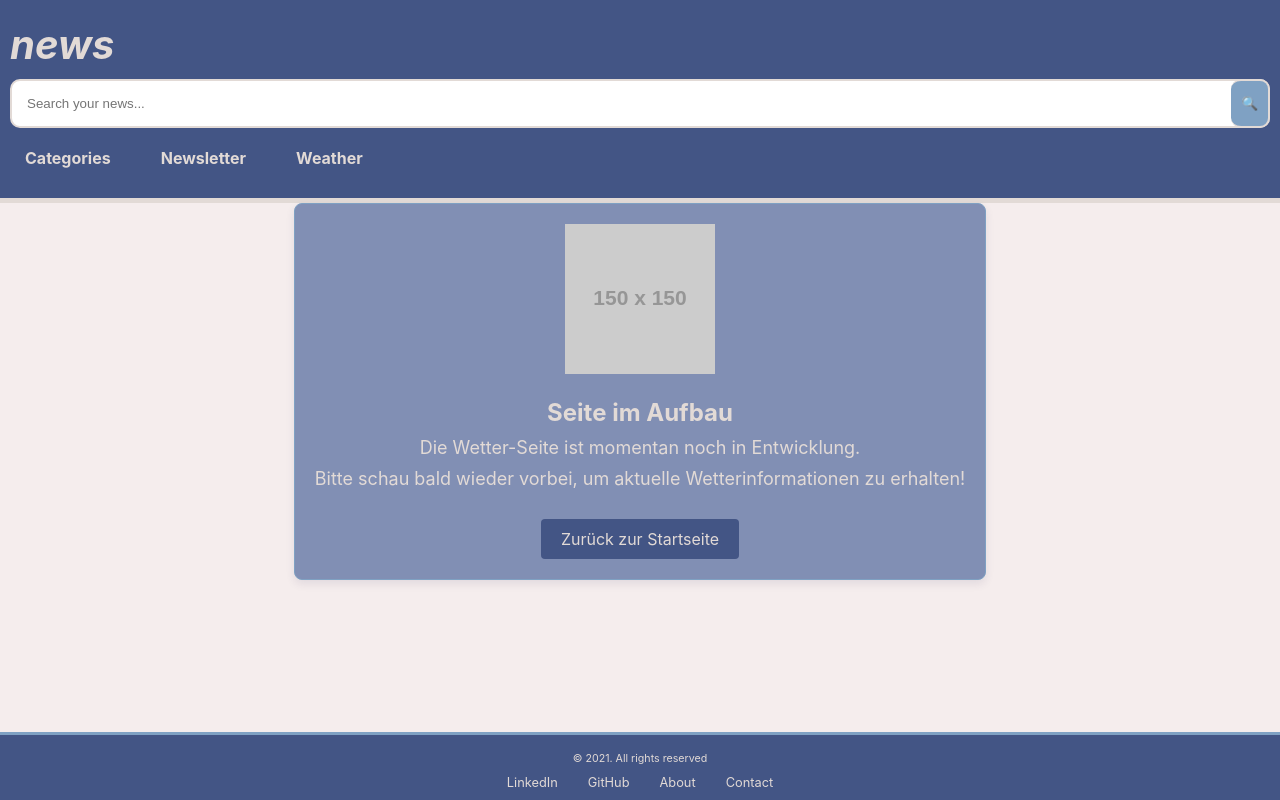
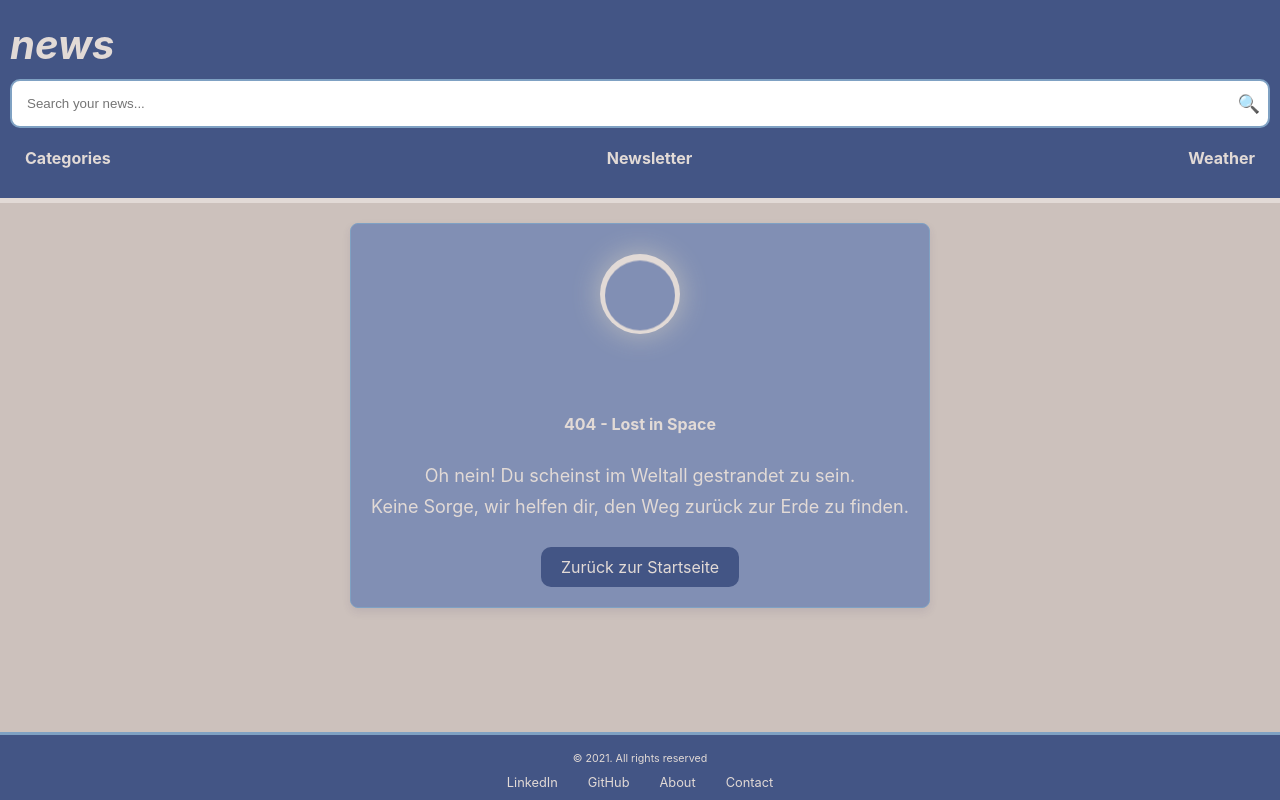
Before and after one commit to BeaCoden/context-news-api, a React (Create React App) app: page /weather in a window 1280 px wide. Built offline with nearby package versions, Linux system fonts and the light colour scheme.

Commit message:
refactor: Update Newsletter and Weather pages with Error404 component

```diff
--- a/src/components/common/Header/Header.module.css
+++ b/src/components/common/Header/Header.module.css
@@ -21,6 +21,7 @@
   font-size: 2.5rem;
   color: var(--font-color);
   cursor: pointer;
+  text-shadow: var();
 }
 
 /* .errorImage {
@@ -42,15 +43,16 @@ form {
   gap: 10px;
   padding: 15px;
   border-radius: 10px;
-  border: 2px solid var(--info-color);
+  border: 2px solid var(--detail-color);
 }
 
 button {
-  padding: 10px;
-  border: 2px solid var(--info-color);
+  border: none;
   border-radius: 10px;
-  background-color: var(--detail-color);
+  background-color: transparent;
   cursor: pointer;
+  padding: 0 10px;
+  font-size: large;
 }
 
 .input-wrapper {
@@ -70,21 +72,3 @@ button {
   height: 100%;
   border-left: 0;
 }
-
-
-@-webkit-keyframes text-shadow-drop-tl {
-  0% {
-    text-shadow: 0 0 0 rgba(0, 0, 0, 0);
-  }
-  100% {
-    text-shadow: -6px -6px 18px rgba(0, 0, 0, 0.35);
-  }
-}
-@keyframes text-shadow-drop-tl {
-  0% {
-    text-shadow: 0 0 0 rgba(0, 0, 0, 0);
-  }
-  100% {
-    text-shadow: -6px -6px 18px rgba(0, 0, 0, 0.35);
-  }
-}
--- a/src/components/common/navbar/Navbar.module.css
+++ b/src/components/common/navbar/Navbar.module.css
@@ -1,9 +1,7 @@
-
-
 .topUL {
   list-style: none;
   display: flex;
-  gap: 20px; /* Space between menu items */
+  justify-content: space-between;
   margin: 0;
   padding: 0;
 }
@@ -14,6 +12,8 @@
 }
 
 .topUL > li > p {
+  position: relative;
+  display: inline-block;
   margin: 0;
   padding: 10px 15px;
   color: var(--font-color);
@@ -21,22 +21,38 @@
 }
 
 .topUL > li:hover > p {
-  background-color: var(--highlight-color); /* Highlight on hover */
   border-radius: 5px;
 }
 
+.topUL > li > p::after {
+  content: '';
+  position: absolute;
+  left: 0;
+  bottom: -5px;
+  width: 100%;
+  height: 2px;
+  background-color: var(--detail-color);
+  transform: scaleX(0);
+  transform-origin: bottom right;
+  transition: transform 0.3s ease-out;
+}
+
+.topUL > li:hover > p::after {
+  transform: scaleX(1);
+  transform-origin: bottom left;
+}
+
 .bottomUL {
-  display: none; /* Hide dropdown initially */
+  display: none;
   position: absolute;
-  top: 100%; /* Aligns dropdown just below the parent */
+  top: 100%;
   left: 0;
-  background-color: var(--primary-color); /* Same as the navbar background */
-  border: 1px solid var(--info-color);
+  background-color: var(--primary-color);
+  border: none;
   border-radius: 5px;
   list-style: none;
-  padding: 10px 0;
-  margin: 0;
-  width: 150px; /* Adjust the width as needed */
+  margin: 5px 0 0 0;
+  width: 150px;
 }
 
 .bottomUL > li {
@@ -45,10 +61,11 @@
 }
 
 .bottomUL > li:hover {
-  background-color: var(--highlight-color); /* Highlight each dropdown item on hover */
+  background-color: var(--detail-color);
   border-radius: 5px;
+  color: var(--primary-color);
 }
 
 .topUL > li:hover .bottomUL {
-  display: block; /* Show dropdown when hovering over the parent item */
+  display: block;
 }
--- /dev/null
+++ b/src/components/specific/error404/Error404.jsx
@@ -0,0 +1,29 @@
+import React from "react";
+import { Link } from "react-router-dom";
+import styles from "./Error404.module.css";
+
+const Error404 = () => {
+  return (
+    <div className={styles.container}>
+      <div className={styles.errorContent}>
+        <div className={styles.errorVisual}>
+          <div className={styles.moon}></div>
+          <div className={styles.astronaut}></div>
+          <div className={styles.stars}></div>
+        </div>
+        <h4 className={styles.errorTitle}>404 - Lost in Space</h4>
+        <p className={styles.errorMessage}>
+          <br /> Oh nein! Du scheinst im Weltall gestrandet zu sein.
+        </p>
+        <p className={styles.errorMessage}>Keine Sorge, wir helfen dir, den Weg zurück zur Erde zu finden.</p>
+        <Link
+          to="/"
+          className={styles.homeLink}>
+          Zurück zur Startseite
+        </Link>
+      </div>
+    </div>
+  );
+};
+
+export default Error404;
--- /dev/null
+++ b/src/components/specific/error404/Error404.module.css
@@ -0,0 +1,90 @@
+.container {
+  display: flex;
+  flex-direction: column;
+  justify-content: center;
+  align-items: center;
+  background-color: var(--background-color);
+  color: var(--font-color);
+  text-align: center;
+  padding: 20px;
+}
+
+.errorContent {
+  max-width: 600px;
+  padding: 20px;
+  background-color: var(--secondary-color);
+  border: 1px solid var(--detail-color);
+  border-radius: 8px;
+  box-shadow: 0 4px 8px var(--shadow-color);
+}
+
+.errorVisual {
+  position: relative;
+  height: 150px;
+  margin-bottom: 20px;
+}
+
+.moon {
+  width: 80px;
+  height: 80px;
+  background-color: var(--info-color);
+  border-radius: 50%;
+  position: absolute;
+  top: 10px;
+  left: calc(50% - 40px);
+  box-shadow: 0 0 30px rgba(245, 232, 199, 0.495);
+  z-index: 1;
+}
+
+.astronaut {
+  width: 70px;
+  height: 70px;
+  background-color: var(--secondary-color);
+  border-radius: 50%;
+  position: absolute;
+  top: 45px;
+  left: calc(50% - 35px);
+  animation: floatAstronaut 10s infinite ease-in-out;
+  z-index: 2;
+}
+
+.errorTitle {
+  font-size: 1rem;
+  margin-bottom: 10px;
+  color: var(--font-color);
+}
+
+.errorMessage {
+  font-size: 18px;
+  margin-bottom: 10px;
+  color: var(--font-color);
+}
+
+.homeLink {
+  display: inline-block;
+  margin-top: 20px;
+  padding: 10px 20px;
+  background-color: var(--button-bg-color);
+  color: var(--button-font-color);
+  border-radius: 10px;
+  text-decoration: none;
+  transition: background-color 0.3s ease;
+}
+
+.homeLink:hover {
+  background-color: var(--button-hover-bg-color);
+  color: var(--button-hover-font-color);
+}
+
+
+@keyframes floatAstronaut {
+  0% {
+    transform: translateY(50px);
+}
+  50% {
+    transform: translateY(-30px);
+}
+  100% {
+    transform: translateY(50px);
+}
+}
--- a/src/index.css
+++ b/src/index.css
@@ -26,27 +26,28 @@ body {
 }
 
 :root {
-  --primary-color: #435585; /* Hauptfarbe für wichtige Elemente */
-  --secondary-color: #818fb4; /* Sekundärfarbe für ergänzende Elemente */
-  --background-color: #f5eded; /* Hintergrundfarbe */
-  --font-color: #e2dad6; /* Textfarbe */
+  --primary-color: #435585;
+  --secondary-color: #818fb4;
+  --background-color: #ccc1bc;
+  --font-color: #e2dad6;
 
-  --detail-color: #7fa1c3; /* Detailfarbe für kleinere Akzente */
-  --hover-color: #6482ad; /* Hover-Effekt für Buttons und Links */
-  --info-color: #e2dad6; /* Info-Boxen oder sekundäre Elemente */
+  --detail-color: #7fa1c3;
+  --hover-color: #6482ad;
+  --info-color: #e2dad6;
 
-  --navbar-bg-color: #435585; /* Hintergrundfarbe der Navigationsleiste */
-  --dropdown-bg-color: #363062; /* Hintergrundfarbe der Dropdown-Menüs */
-  --dropdown-font-color: #e2dad6; /* Textfarbe der Dropdown-Menüs */
+  --navbar-bg-color: #435585;
+  --dropdown-bg-color: #363062;
+  --dropdown-font-color: #e2dad6;
 
-  --button-bg-color: #435585; /* Button-Hintergrundfarbe */
-  --button-font-color: #e2dad6; /* Button-Textfarbe */
-  --button-hover-bg-color: #7fa1c3; /* Button-Hintergrundfarbe bei Hover */
+  --button-bg-color: #435585;
+  --button-font-color: #e2dad6;
+  --button-hover-bg-color: #7fa1c3;
+  --button-hover-font-color: #435585;
 
-  --footer-bg-color: #435585; /* Hintergrundfarbe des Footers */
-  --footer-font-color: #e2dad6; /* Textfarbe im Footer */
+  --footer-bg-color: #435585;
+  --footer-font-color: #e2dad6;
 
-  --shadow-color: rgba(54, 48, 98, 0.1); /* Schattenfarbe für Tiefenwirkung */
+  --shadow-color: rgba(54, 48, 98, 0.1);
 }
 
 
--- a/src/pages/newsletter/Newsletter.jsx
+++ b/src/pages/newsletter/Newsletter.jsx
@@ -1,25 +1,13 @@
 import React from "react";
 import styles from "./Newsletter.module.css";
+import Error404 from "../../components/specific/error404/Error404";
 import Footer from "../../components/common/footer/Footer";
 
 const Newsletter = () => {
   return (
     <div className={styles.container}>
-      <div className={styles.errorContent}>
-        <img
-          src="https://via.placeholder.com/150"
-          alt="404 illustration"
-          className={styles.errorImage}
-        />
-        <h4 className={styles.errorTitle}>404 - Seite nicht gefunden</h4>
-        <p className={styles.errorMessage}>Oops! Die Newsletter-Seite ist noch nicht fertig.</p>
-        <p className={styles.errorMessage}>Aber keine Sorge, wir arbeiten daran. Schau bald wieder vorbei!</p>
-        <a
-          href="/"
-          className={styles.homeLink}>
-          Zurück zur Startseite
-        </a>
-      </div>
+
+      <Error404 />
       <Footer />
     </div>
   );
--- a/src/pages/newsletter/Newsletter.module.css
+++ b/src/pages/newsletter/Newsletter.module.css
@@ -3,10 +3,10 @@
   justify-content: center;
   align-items: center;
   text-align: center;
+  background-color: var(--background-color);
 }
 
 .errorContent {
-  max-width: 600px;
   padding: 20px;
 }
 
--- a/src/pages/weather/Weather.jsx
+++ b/src/pages/weather/Weather.jsx
@@ -1,27 +1,12 @@
 import React from "react";
 import styles from "./Weather.module.css";
+import Error404 from "../../components/specific/error404/Error404";
 import Footer from "../../components/common/footer/Footer";
 
 const Weather = () => {
   return (
     <div className={styles.container}>
-      <div className={styles.errorContent}>
-        <img
-          src="https://via.placeholder.com/150"
-          alt="Weather illustration"
-          className={styles.errorImage}
-        />
-        <h4 className={styles.errorTitle}>Seite im Aufbau</h4>
-        <p className={styles.errorMessage}>Die Wetter-Seite ist momentan noch in Entwicklung.</p>
-        <p className={styles.errorMessage}>
-          Bitte schau bald wieder vorbei, um aktuelle Wetterinformationen zu erhalten!
-        </p>
-        <a
-          href="/"
-          className={styles.homeLink}>
-          Zurück zur Startseite
-        </a>
-      </div>
+      <Error404 />
       <Footer />
     </div>
   );
--- a/src/pages/weather/Weather.module.css
+++ b/src/pages/weather/Weather.module.css
@@ -1,50 +1,42 @@
 .container {
   display: flex;
-  flex-direction: column;
   justify-content: center;
   align-items: center;
+  text-align: center;
   background-color: var(--background-color);
-  color: var(--font-color);
 }
 
 .errorContent {
-  text-align: center;
   padding: 20px;
-  border: 1px solid var(--detail-color);
-  border-radius: 8px;
-  background-color: var(--secondary-color);
-  box-shadow: 0 4px 8px var(--shadow-color);
 }
 
 .errorImage {
   max-width: 100%;
   height: auto;
-  margin-bottom: 20px;
 }
 
 .errorTitle {
-  font-size: 24px;
-  margin-bottom: 10px;
-  color: var(--font-color);
+  font-size: 2.5rem;
+  margin-top: 20px;
+  color: #333;
 }
 
 .errorMessage {
-  font-size: 18px;
-  margin-bottom: 10px;
-  color: var(--font-color);
+  font-size: 1.2rem;
+  color: #666;
+  margin-top: 10px;
 }
 
 .homeLink {
   display: inline-block;
   margin-top: 20px;
   padding: 10px 20px;
-  background-color: var(--primary-color);
-  color: var(--button-font-color);
-  border-radius: 4px;
+  background-color: #007bff;
+  color: #fff;
   text-decoration: none;
-  transition: background-color 0.3s ease;
+  border-radius: 5px;
 }
 
 .homeLink:hover {
-  background-color: var(--button-hover-bg-color);
+  background-color: #0056b3;
 }
```
